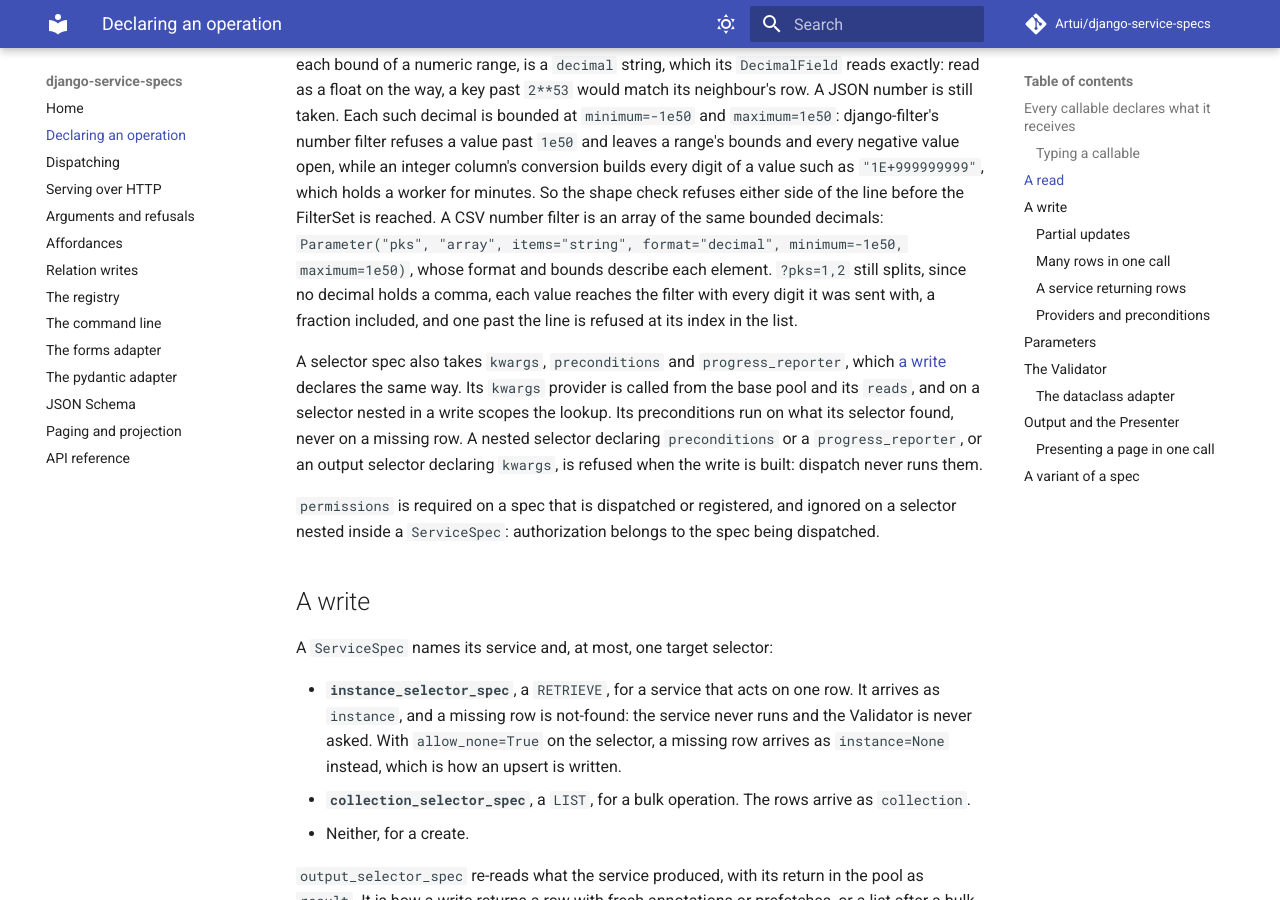
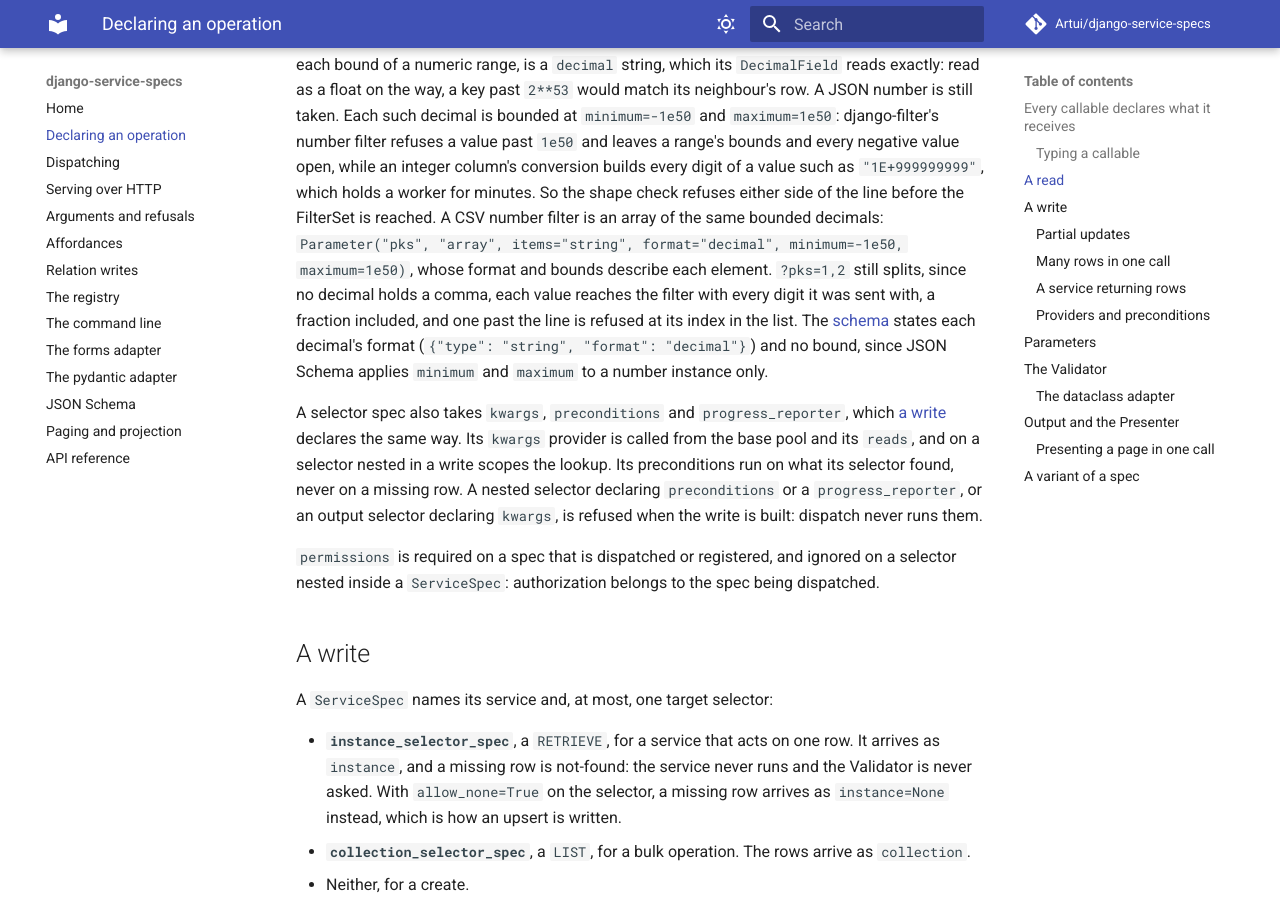
Before and after one commit to Artui/django-service-specs, an MkDocs documentation site: the page built from docs/declaring.md, in a window 1280 px wide and 900 px high, scrolled down 6030 px. Built offline with MkDocs 1.6.1 and Material for MkDocs 9.7.7, drawn with Linux system fonts in a browser that asks for light colours; comment, search, counter and statistics services are not loaded; some of the changed text lies outside the part shown.

Commit message:
Stop stating minimum and maximum on a decimal string in parameters_schema
JSON Schema applies minimum and maximum to number instances only, so on
{"type": "string", "format": "decimal"} a validating client ignored both and a
strict validator may flag them. The schema now states a decimal's format and no
bound; an integer and a number still state theirs, scalar or array element. The
shape check enforces every bound unchanged.

Co-Authored-By: Claude Opus 5.5 <noreply@anthropic.com>

```diff
--- a/docs/declaring.md
+++ b/docs/declaring.md
@@ -206,7 +206,10 @@ reached. A CSV number filter is an array of the same bounded decimals:
 minimum=-1e50, maximum=1e50)`, whose format and bounds describe each
 element. `?pks=1,2` still splits, since no decimal holds a comma, each value
 reaches the filter with every digit it was sent with, a fraction included,
-and one past the line is refused at its index in the list.
+and one past the line is refused at its index in the list. The
+[schema](schema.md) states each decimal's format
+(`{"type": "string", "format": "decimal"}`) and no bound, since JSON
+Schema applies `minimum` and `maximum` to a number instance only.
 
 A selector spec also takes `kwargs`, `preconditions` and `progress_reporter`,
 which [a write](#providers-and-preconditions) declares the same way. Its
@@ -512,7 +515,10 @@ the same declaration.
   finite `float`, and a bound on any other type is refused where it is
   written. A decimal string is compared as the decimal it spells, by its
   exponent, so `"1E+999999999"` is refused without building the integer it
-  names. The schema states both as `"minimum"` and `"maximum"`. On an array
+  names. The schema states both as `"minimum"` and `"maximum"` on an `integer`
+  or a `number`, and on a decimal string neither, because JSON Schema applies
+  them to a number instance only: a validating client would ignore them, and
+  the shape check enforces them either way. On an array
   they bound each element, as its `format` describes each: an array of
   `integer` or `number`, or of `decimal` strings, takes them, and an element
   past one is refused at its index. The list's own count is `min_length` and
--- a/docs/schema.md
+++ b/docs/schema.md
@@ -210,7 +209,7 @@ contradict, and states everything the declaration knows.
 
 What stays incomplete is only what the declaration does not carry. A
 Parameter's `minimum` and `maximum` are stated as `"minimum"` and
-`"maximum"`; a bound only the Validator holds, a `maxLength` or a form field's
+`"maximum"` on an `integer` and a `number`; a bound only the Validator holds, a `maxLength` or a form field's
 `max_value`, is not, unless the Parameter's
 [`json_schema_extra`](#keywords-no-field-spells) states it. An array's `min_length` is stated as `"minItems"`, and
 its `"maxItems"` is **the maximum in force**: the declared `max_length`, or
@@ -224,8 +223,10 @@ so building one for an array with no `max_length` reads Django's settings and
 needs them configured: outside a configured Django it raises
 `ImproperlyConfigured`, as the shape check does, rather than state the default
 when a project configured later may set another. JSON Schema reads `minimum`
-and `maximum` on a number instance alone, so on a decimal string a validating client enforces neither:
-the shape check does, and the schema tells a reader where the line is.
+and `maximum` on a number instance alone, so a decimal string states neither:
+a validating client would ignore both and a strict one may flag them as
+keywords that do not apply. The shape check enforces them all the same, so a
+decimal's bound is the one enforced without being stated.
 
 ### Keywords no field spells
 
```
Also changed, not shown: other parts of docs/schema.md (+2 -3 lines), CHANGELOG.md (+15 -0 lines), 4 other files.
